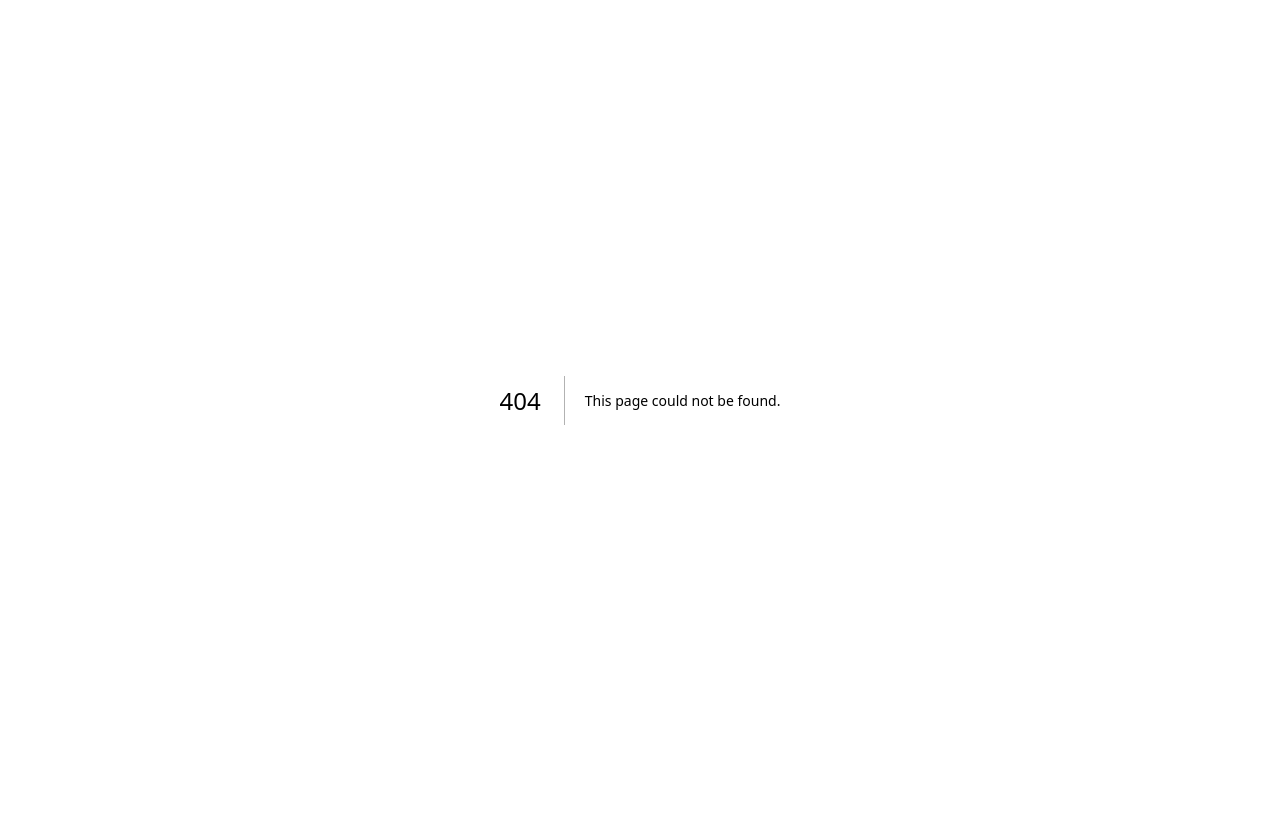
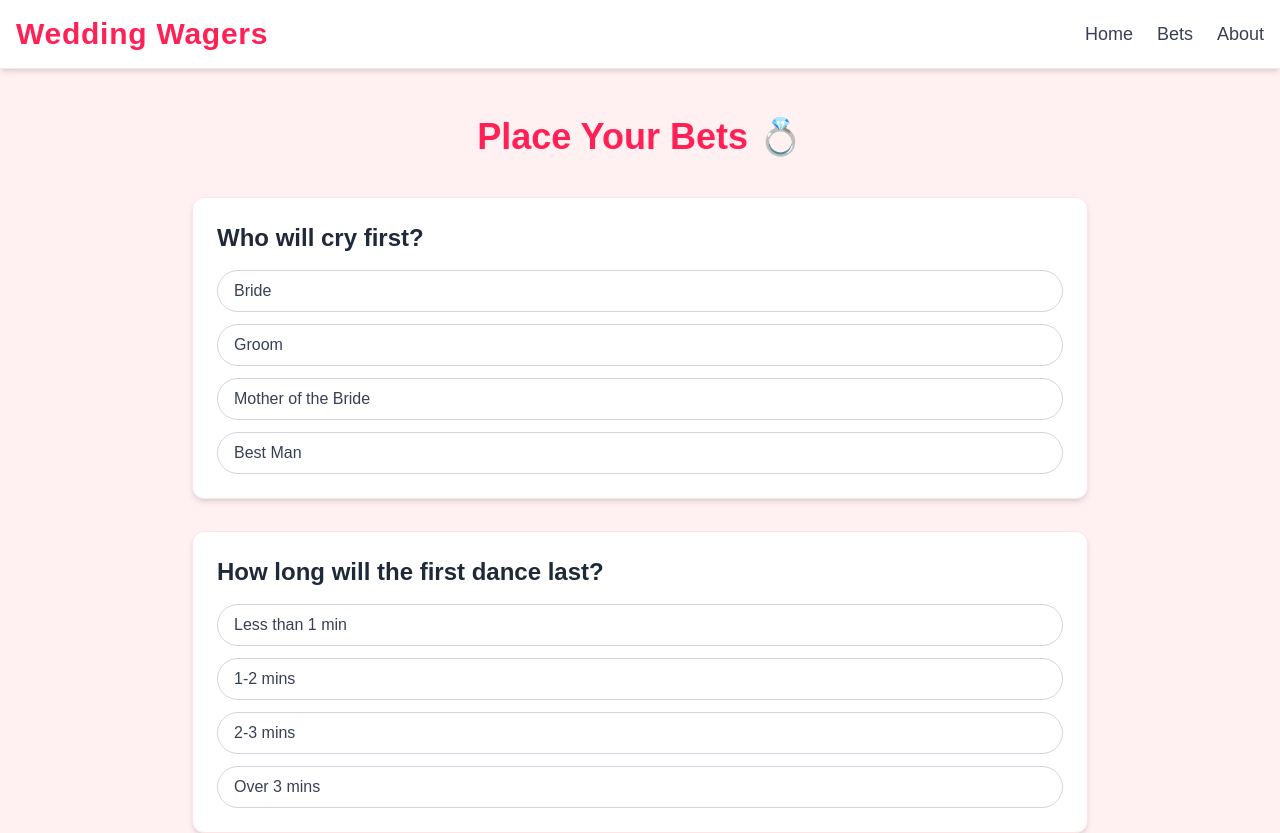
Before and after one commit to winniedapooh1/WeddingBetApp, a Next.js app in the folder workspace/: page /bets in a window 1280 px wide. Before the commit this address had no page. Shown: the top 833 px of the page. Before the commit the page ends 800 px from the top, so only its background shows below. Built offline with nearby package versions, Linux system fonts and the light colour scheme.

Commit message:
created the betting page where users can select bets

```diff
--- /dev/null
+++ b/workspace/app/about/page.tsx
@@ -0,0 +1,9 @@
+export default function AboutPage() {
+  return (
+    <main className="p-8 text-center">
+      <h1 className="text-4xl font-bold text-rose-500 mb-4">Wedding Bets</h1>
+      <p className="text-gray-700">Here you’ll find all the fun bets for the big day 🎉</p>
+      {/* You can map over bet data here later */}
+    </main>
+  );
+}
--- /dev/null
+++ b/workspace/app/bets/page.tsx
@@ -0,0 +1,114 @@
+"use client";
+
+import { useState } from "react";
+import Link from "next/link";
+
+const mockBets = [
+  {
+    id: 1,
+    question: "Who will cry first?",
+    options: ["Bride", "Groom", "Mother of the Bride", "Best Man"],
+  },
+  {
+    id: 2,
+    question: "How long will the first dance last?",
+    options: ["Less than 1 min", "1-2 mins", "2-3 mins", "Over 3 mins"],
+  },
+  {
+    id: 3,
+    question: "Will someone object during the ceremony?",
+    options: ["Yes", "No"],
+  },
+];
+
+export default function BetsPage() {
+  const [selections, setSelections] = useState<{ [key: number]: string }>({});
+
+  const handleSelect = (betId: number, option: string) => {
+    setSelections((prev) => ({ ...prev, [betId]: option }));
+  };
+
+  return (
+    <div className="bg-rose-50 min-h-screen flex flex-col">
+      {/* Navbar */}
+      <nav className="bg-white shadow-md border-b border-rose-100">
+        <div className="container mx-auto px-4 py-4 flex justify-between items-center">
+          <Link href="/" className="text-rose-500 text-3xl font-extrabold tracking-wide">
+            Wedding Wagers
+          </Link>
+          <ul className="flex space-x-6">
+            <li>
+              <Link
+                href="/"
+                className="text-gray-700 hover:text-rose-400 text-lg transition duration-300 ease-in-out transform hover:scale-105"
+              >
+                Home
+              </Link>
+            </li>
+            <li>
+              <Link
+                href="/bets"
+                className="text-gray-700 hover:text-rose-400 text-lg transition duration-300 ease-in-out transform hover:scale-105"
+              >
+                Bets
+              </Link>
+            </li>
+            <li>
+              <Link
+                href="/about"
+                className="text-gray-700 hover:text-rose-400 text-lg transition duration-300 ease-in-out transform hover:scale-105"
+              >
+                About
+              </Link>
+            </li>
+          </ul>
+        </div>
+      </nav>
+
+      {/* Main Content */}
+      <main className="flex-grow py-12 px-4 sm:px-6 lg:px-8">
+        <div className="max-w-4xl mx-auto">
+          <h1 className="text-4xl font-extrabold text-rose-500 text-center mb-10">
+            Place Your Bets 💍
+          </h1>
+
+          <div className="grid gap-8">
+            {mockBets.map((bet) => (
+              <div
+                key={bet.id}
+                className="bg-white shadow-md rounded-xl p-6 border border-rose-100"
+              >
+                <h2 className="text-2xl font-semibold text-gray-800 mb-4">
+                  {bet.question}
+                </h2>
+                <div className="grid gap-3">
+                  {bet.options.map((option) => (
+                    <label key={option}>
+                      <input
+                        type="radio"
+                        name={`bet-${bet.id}`}
+                        value={option}
+                        className="hidden"
+                        checked={selections[bet.id] === option}
+                        onChange={() => handleSelect(bet.id, option)}
+                      />
+                      <div
+                        className={`cursor-pointer px-4 py-2 rounded-full border transition duration-200 ${
+                          selections[bet.id] === option
+                            ? "bg-rose-400 text-white border-rose-400"
+                            : "bg-white text-gray-700 border-gray-300 hover:bg-rose-100"
+                        }`}
+                      >
+                        {option}
+                      </div>
+                    </label>
+                  ))}
+                </div>
+              </div>
+            ))}
+          </div>
+        </div>
+      </main>
+    </div>
+  );
+}
```
